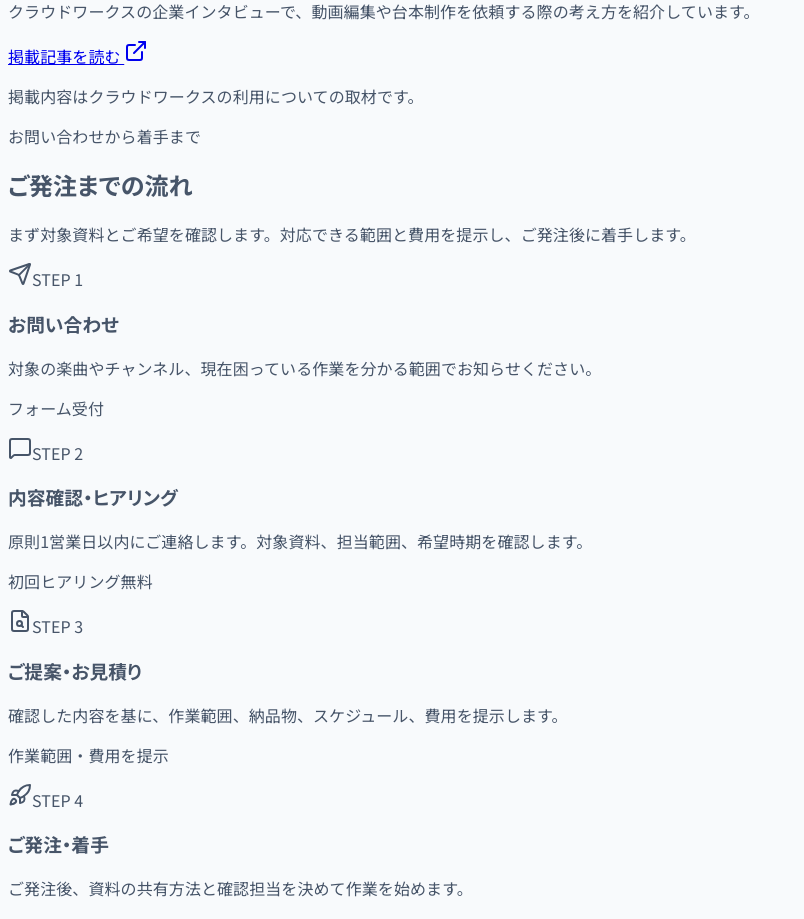
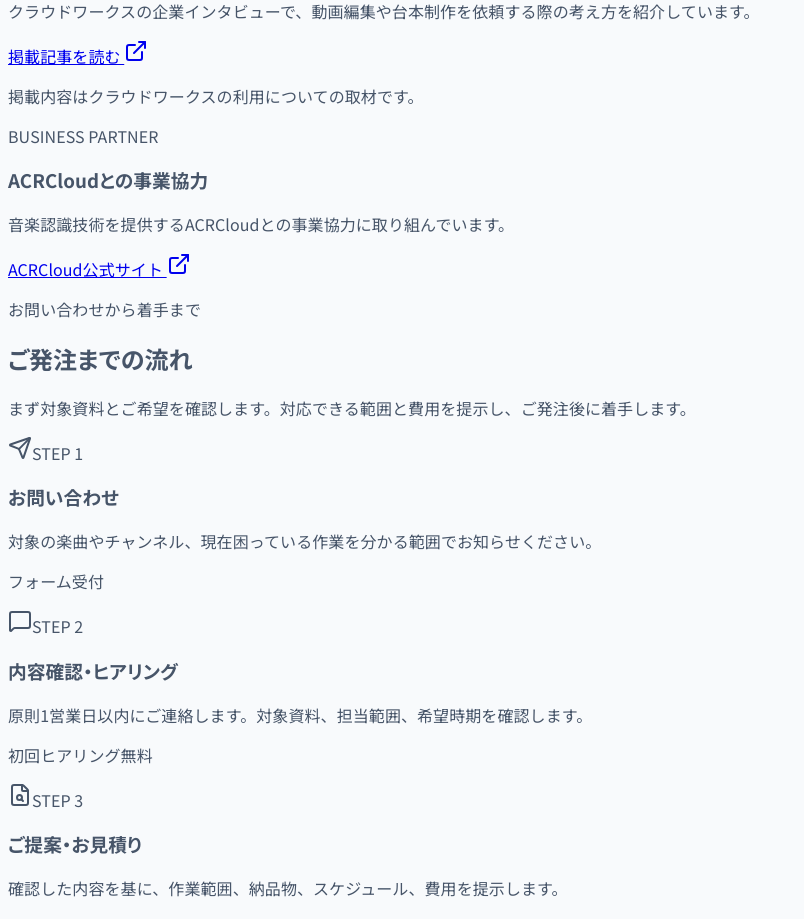
Before and after one commit to Regal753/Website, a React (Vite) app: page / in a window 1280 px wide. Shown: the part 4940-5859 px from the top of the page, without its empty margins (0-804 px from the left). Built offline with nearby package versions, Linux system fonts and the light colour scheme; no server answers.

Commit message:
Add ACRCloud business cooperation to company information

```diff
--- a/components/BusinessTrust.tsx
+++ b/components/BusinessTrust.tsx
@@ -42,6 +42,25 @@ const BusinessTrust: React.FC = () => (
             掲載記事を読む <ExternalLink className="h-4 w-4" />
           </a>
           <p className="mt-4 text-xs leading-6 text-slate-500">掲載内容はクラウドワークスの利用についての取材です。</p>
+
+          <div className="mt-8 border-t border-slate-300 pt-7">
+            <p className="text-xs font-semibold tracking-[0.12em] text-brand-primary-700">BUSINESS PARTNER</p>
+            <h3 className="mt-4 text-xl font-semibold leading-snug text-brand-ink md:text-2xl">
+              {siteConfig.businessCooperation.acrCloud.title}
+            </h3>
+            <p className="mt-4 text-sm leading-7 text-slate-700">
+              {siteConfig.businessCooperation.acrCloud.description}
+            </p>
+            <a
+              href={siteConfig.businessCooperation.acrCloud.href}
+              target="_blank"
+              rel="noopener noreferrer"
+              onClick={() => trackEvent('external_link_click', { platform: 'acrcloud', placement: 'business_trust' })}
+              className="mt-6 inline-flex items-center gap-2 border-b border-brand-primary-700 pb-1 text-sm font-semibold text-brand-primary-700 hover:text-brand-primary-800"
+            >
+              ACRCloud公式サイト <ExternalLink className="h-4 w-4" />
+            </a>
+          </div>
         </div>
       </div>
     </div>
--- a/site.config.ts
+++ b/site.config.ts
@@ -91,6 +91,13 @@ export const siteConfig = {
     mediaCoverage: 'https://crowdworks.jp/times/interview/28780/',
     trainingProgram: 'https://mpaj.or.jp/news/17695',
   },
+  businessCooperation: {
+    acrCloud: {
+      title: 'ACRCloudとの事業協力',
+      description: '音楽認識技術を提供するACRCloudとの事業協力に取り組んでいます。',
+      href: 'https://www.acrcloud.com/',
+    },
+  },
   siteTitle: 'Regalo | 音楽出版・BGM制作・YouTube運用・業務自動化',
   siteDescription:
     '株式会社Regaloは京都府長岡京市を拠点に、BGM制作、音楽出版、YouTube・SNS運用、業務自動化を行っています。',
```
Also changed, not shown: public/tailwind.css.
